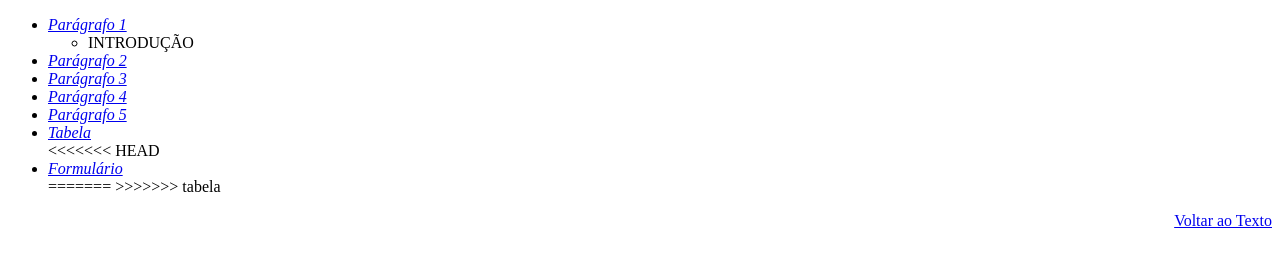
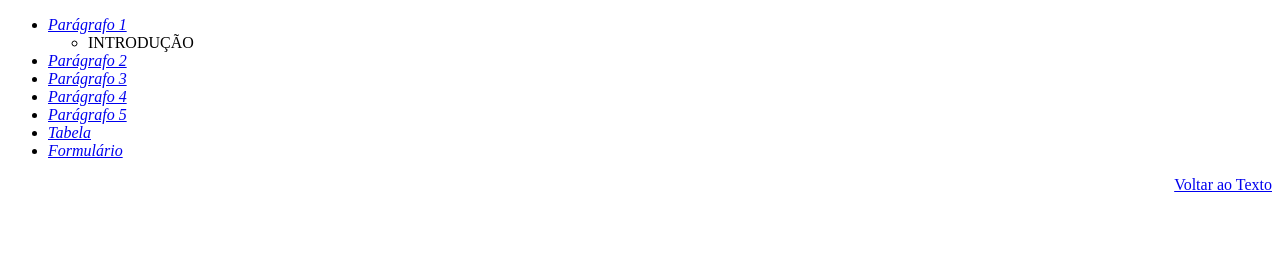
Before and after one commit to guilhermeturri/guilherme, a plain HTML site: page web/exercicio/exerciciodois.html in a window 1280 px wide. Drawn offline with Linux system fonts and the light colour scheme.

Commit message:
alteração

```diff
--- a/web/exercicio/exerciciodois.html
+++ b/web/exercicio/exerciciodois.html
@@ -24,11 +24,7 @@ and open the template in the editor.
             <LI><a href="exercicioum.html"><span id="texto">Parágrafo 4</span></a></LI>
             <LI><a href="exercicioum.html"><span id="texto">Parágrafo 5</span></a></LI>
             <LI><a href="tabela.html"><span id="texto">Tabela</span></a></LI>
-<<<<<<< HEAD
             <LI><a href="formulario.html"><span id="texto">Formulário</span></a></LI>
-=======
-
->>>>>>> tabela
           </UL>
         </div>
         <div id="pos">
```
